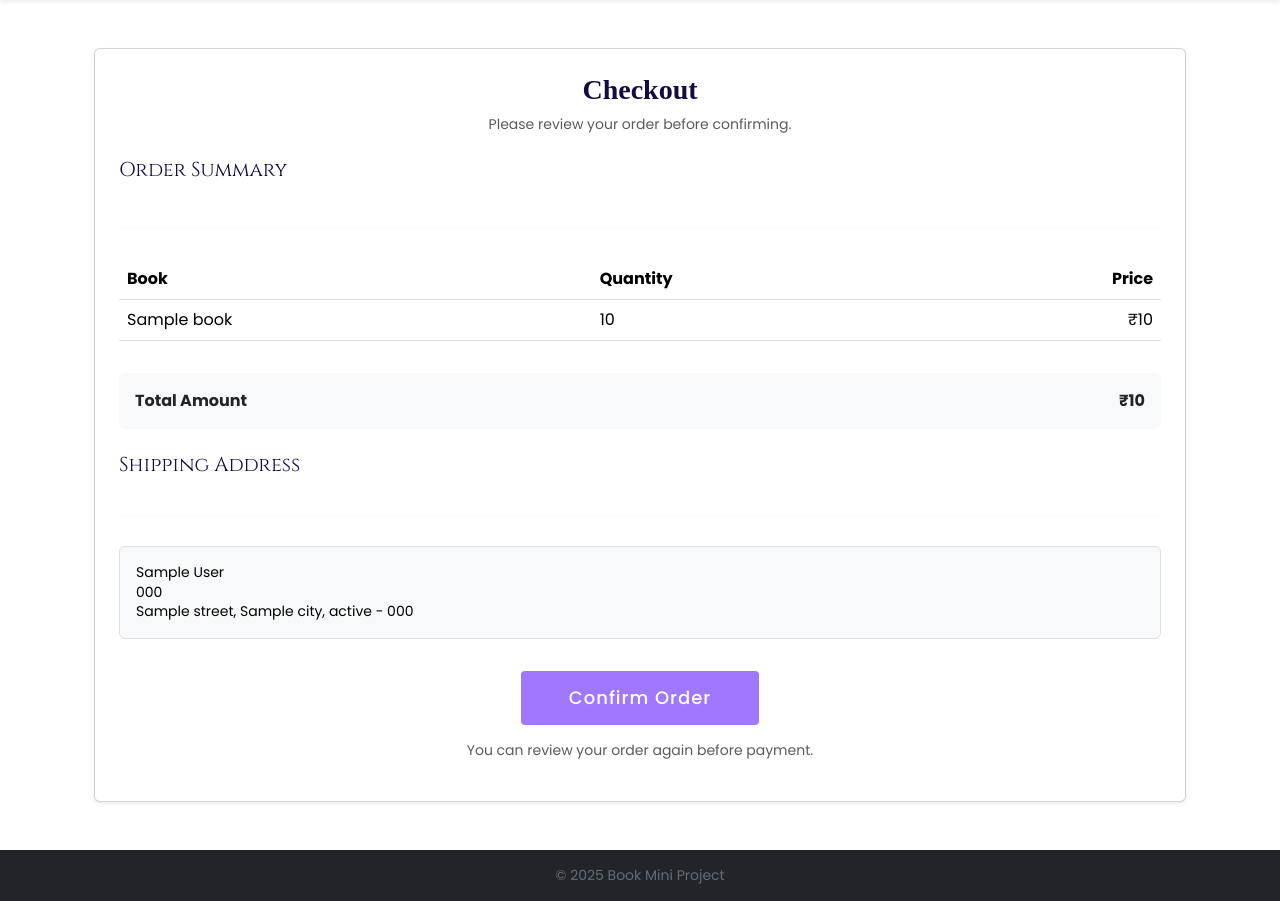
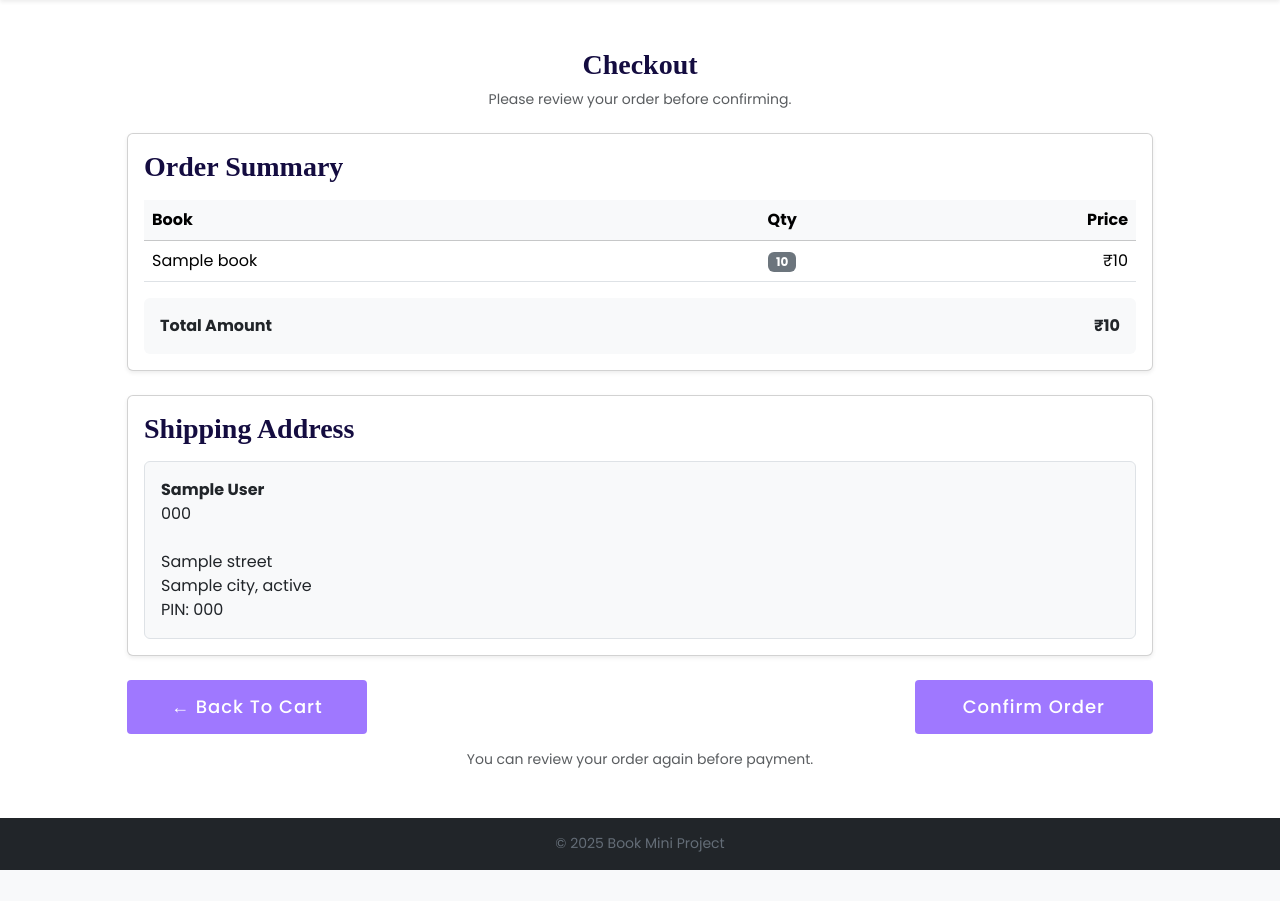
Before and after one commit to anunanda-s20/Book-mini-project, a Django app: template templates/book_app/checkout.html in a window 1280 px wide. Shown: the part 70-971 px from the top of the page. After the commit the page ends 940 px from the top, so only its background shows below. Run offline with Django 3.2, Linux system fonts and the light colour scheme; the template is opened without the code that fills it: most values are stand-ins (such as "Sample title", 1, 10 or a date in 2020).

Commit message:
Add UI polish to checkout page

```diff
--- a/templates/book_app/checkout.html
+++ b/templates/book_app/checkout.html
@@ -1,81 +1,93 @@
 {% extends 'base.html' %}
 
 {% block content %}
+<div class="container mt-5" style="max-width: 1050px;">
 
-<div class="container mt-5">
-
-    <div class="card shadow-sm p-4">
-
-        <!-- Page Title -->
     <h2 class="text-center mb-2">Checkout</h2>
-
-        <!-- Info Text -->
     <p class="text-center text-muted mb-4">
         Please review your order before confirming.
     </p>
 
-        {% if cart_items %}  <!-- ✅ Check if cart has items -->
+    {% if cart_items %}
 
-        <!-- Order Summary -->
-        <h5 class="mb-3">Order Summary</h5>
-        <hr>
+    <!-- ================= ORDER SUMMARY ================= -->
+    <div class="card shadow-sm mb-4">
+        <div class="card-body">
+            <h2 class="mb-3">Order Summary</h2>
 
-        <table class="table">
-            <thead>
+            <table class="table align-middle">
+                <thead class="table-light">
                     <tr>
                         <th>Book</th>
-                    <th>Quantity</th>
+                        <th class="text-center">Qty</th>
                         <th class="text-end">Price</th>
                     </tr>
                 </thead>
                 <tbody>
-                {% for item in cart_items %}  <!-- Loop through cart items -->
+                    {% for item in cart_items %}
                     <tr>
                         <td>{{ item.book.title }}</td>
-                    <td>{{ item.quantity }}</td>
+                        <td class="text-center">
+                            <span class="badge bg-secondary">
+                                {{ item.quantity }}
+                            </span>
+                        </td>
                         <td class="text-end">₹{{ item.book.price }}</td>
                     </tr>
                     {% endfor %}
                 </tbody>
             </table>
 
-        <!-- Total Amount -->
-        <div class="d-flex justify-content-between bg-light p-3 rounded mt-3">
+            <div class="d-flex justify-content-between bg-light p-3 rounded">
                 <strong>Total Amount</strong>
                 <strong>₹{{ total }}</strong>
             </div>
+        </div>
+    </div>
 
-        <!-- Shipping Address (from user profile) -->
-        <h5 class="mt-4 mb-2">Shipping Address</h5>
-        <hr>
+    <!-- ================= SHIPPING ADDRESS ================= -->
+    <div class="card shadow-sm mb-4">
+        <div class="card-body">
+            <h2 class="mb-3">Shipping Address</h2>
+
             {% if address %}
-        <p class="border p-3 rounded bg-light" style="color: #000;">
-            {{ address.full_name }}<br>   <!-- Name -->
-            {{ address.phone }}<br>       <!-- Phone -->
-            {{ address.street }}, {{ address.city }}, {{ address.state }} - {{ address.pincode }} <!-- Full address -->
+            <div class="border rounded p-3 bg-light">
+                <strong>{{ address.full_name }}</strong><br>
+                {{ address.phone }}<br><br>
+                {{ address.street }}<br>
+                {{ address.city }}, {{ address.state }}<br>
+                PIN: {{ address.pincode }}
+            </div>
+            {% else %}
+            <p class="text-danger">
+                No address found. Please add one in your profile.
             </p>
-        {% else %}
-        <p class="text-danger">No address found. Please add an address in your profile.</p>
             {% endif %}
+        </div>
+    </div>
 
-        <!-- Confirm Order Button -->
-        <form method="post" class="mt-3 text-center">
-            {% csrf_token %}  <!-- Security token -->
-            <button type="submit" class="btn btn-primary px-5">
+    <!-- ================= ACTION BUTTONS ================= -->
+    <div class="d-flex justify-content-between align-items-center">
+
+        <a href="{% url 'view_cart' %}" class="btn btn-outline-secondary">
+            ← Back to Cart
+        </a>
+
+        <form method="post">
+            {% csrf_token %}
+            <button type="submit" class="btn btn-success px-5">
                 Confirm Order
             </button>
         </form>
+    </div>
 
-        <!-- Footer Info -->
     <p class="text-center text-muted mt-3" style="font-size: 14px;">
         You can review your order again before payment.
     </p>
 
-        {% else %}  <!-- ❌ Cart empty -->
+    {% else %}
     <p class="text-center">Your cart is empty.</p>
     {% endif %}
 
 </div>
-</div>
-
 {% endblock %}
```
Lines whose indentation alone changed are shown as unchanged.
